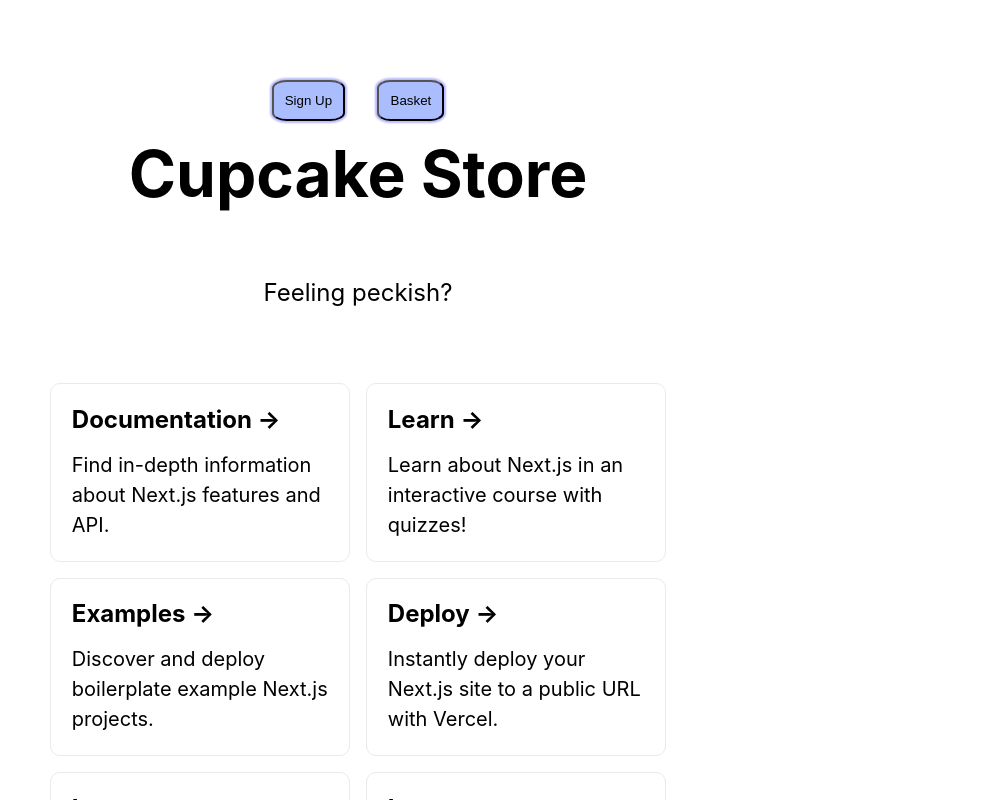
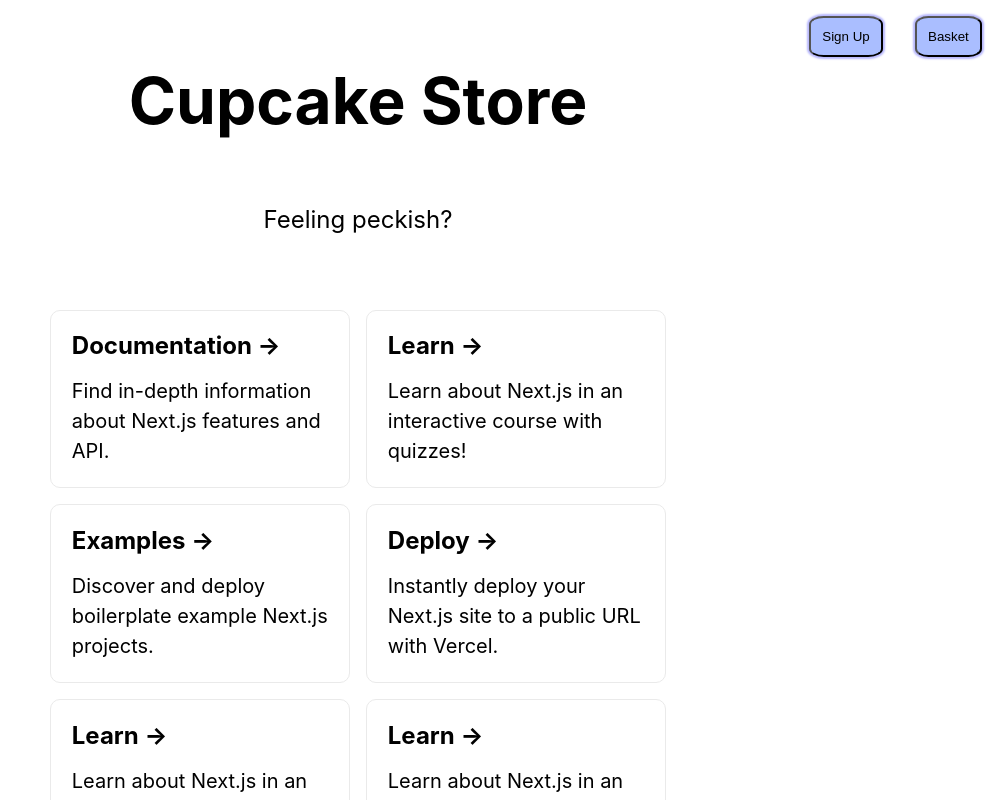
Before and after one commit to fac-23/week6-adam-milly-oli-orian, a Next.js app: page / in a window 1280 px wide. Shown: the top 800 px of the page, without its empty margins (282-1280 px from the left). Built offline with nearby package versions, Linux system fonts and the light colour scheme.

Commit message:
Buttons positioned top right
> Co-authored-by: Oli <78092825+duckRabbitPy@users.noreply.github.com>
> Co-authored-by: Adam <31065348+adam8-9@users.noreply.github.com>
 Co-authored-by: Orian <77785778+OrianP@users.noreply.github.com>

```diff
--- a/styles/Home.module.css
+++ b/styles/Home.module.css
@@ -13,8 +13,9 @@
 }
 
 .box {
-  display: flex;
-  align-items: flex-end;
+  position: absolute;
+  top: 0;
+  right: 0;
 }
 
 .btn {
```
